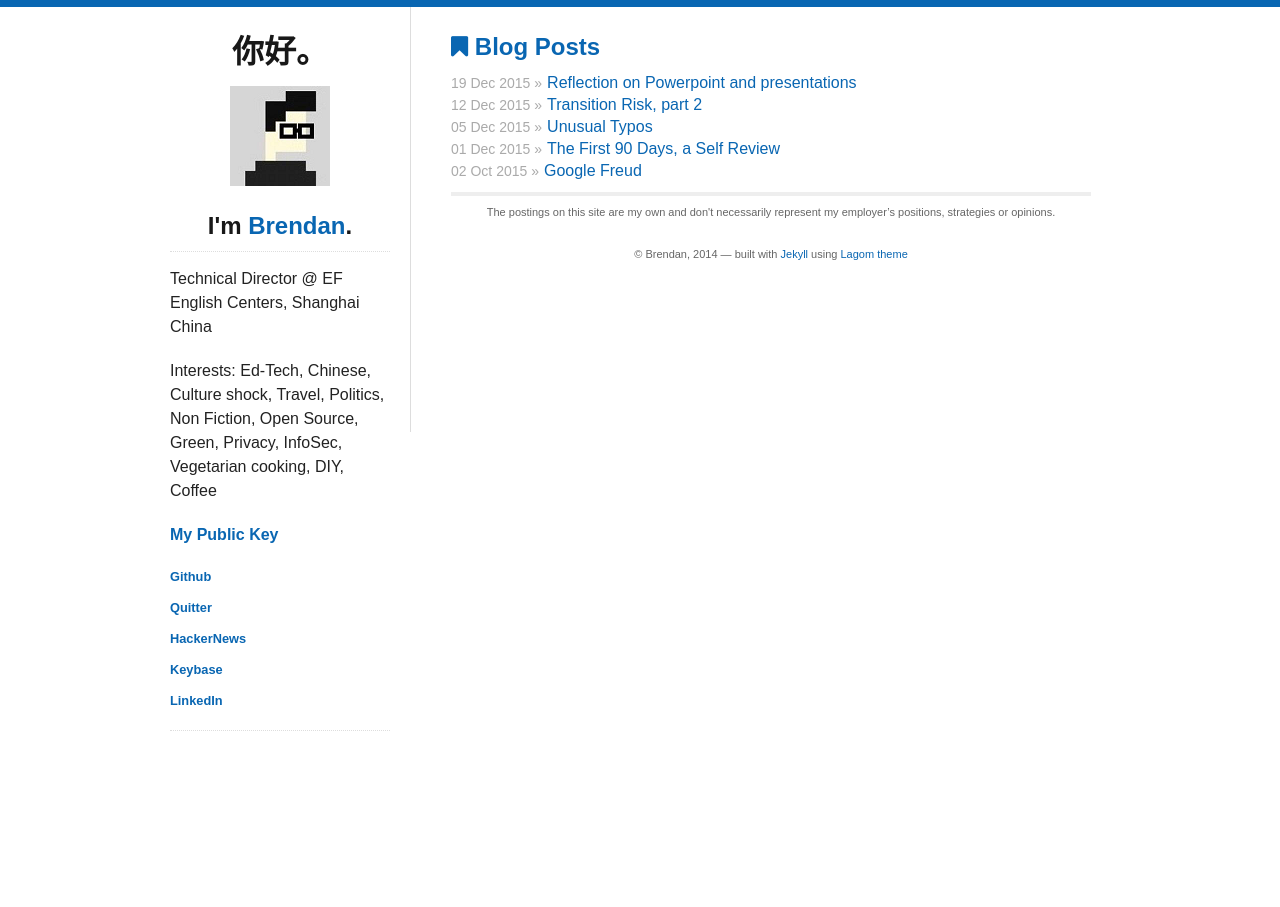
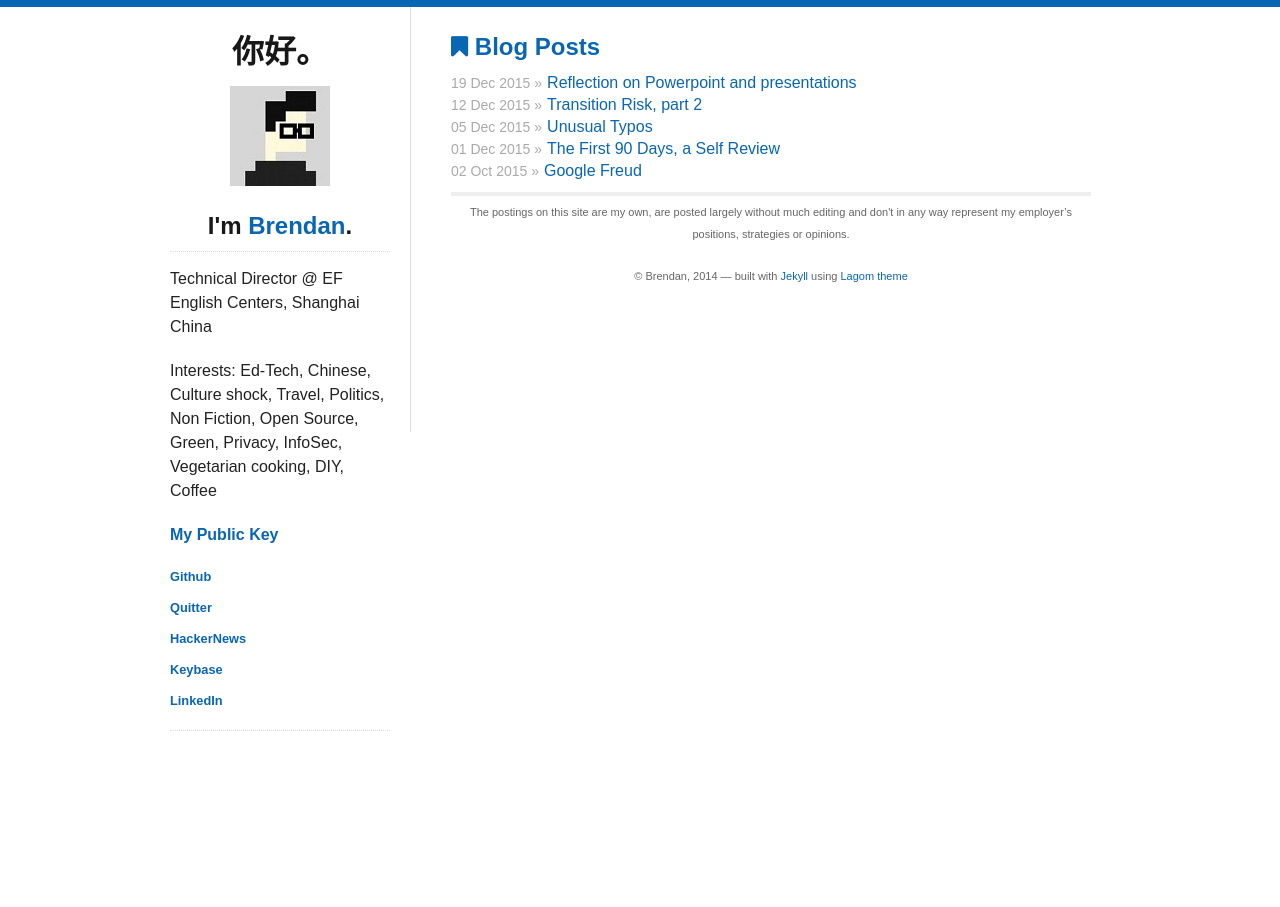
Before and after one commit to bcooney/bcooney.github.io, a Jekyll site: the page built from index.html, in a window 1280 px wide. Built offline with Jekyll 4.4.1, drawn with Linux system fonts in a browser that asks for light colours; nearby versions of some CDN libraries.

Commit message:
footer update

```diff
--- a/_includes/footer.html
+++ b/_includes/footer.html
@@ -1,8 +1,7 @@
 <div class="disclaimer">
   {% if site.data.theme.show_disclaimer %}
   <p>
-    The postings on this site are my own and don't necessarily represent my
-    employer’s positions, strategies or opinions.
+    The postings on this site are my own, are posted largely without much editing and don't in any way represent my employer’s positions, strategies or opinions.
   </p>
   {% endif %}
 
```
